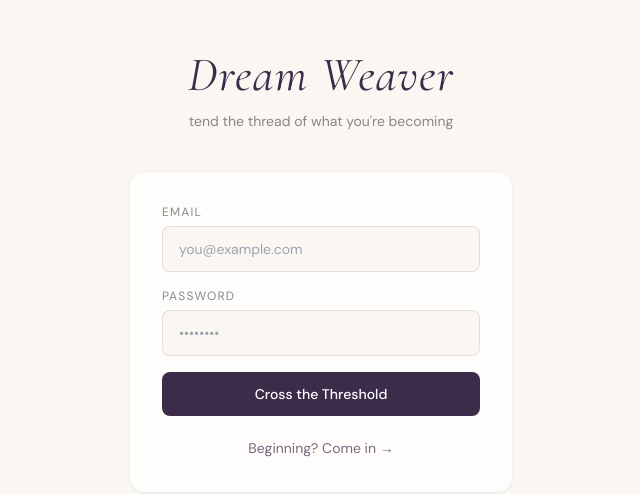
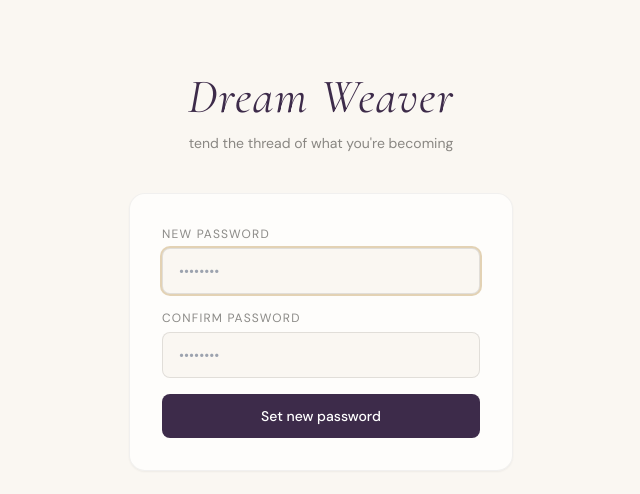
Before and after one commit to kimberadutton-hash/DreamWeaver, a React (Vite) app in the folder client/: page /reset-password in a window 1280 px wide. Before the commit this address led to /login. Shown: the part 128-622 px from the top of the page, without its empty margins (319-959 px from the left). Built offline with nearby package versions, Linux system fonts and the light colour scheme; no server answers.

Commit message:
Add forgot password and reset password flow

```diff
--- a/client/src/App.jsx
+++ b/client/src/App.jsx
@@ -19,6 +19,7 @@ import WakingLife from './pages/WakingLife';
 import ActiveImagination from './pages/ActiveImagination';
 import ShadowWork from './pages/ShadowWork';
 import DreamSeries from './pages/DreamSeries';
+import ResetPassword from './pages/ResetPassword';
 
 
 function LoadingScreen() {
@@ -55,6 +56,7 @@ export default function App() {
       <AuthProvider>
         <Routes>
           <Route path="/login" element={<Login />} />
+          <Route path="/reset-password" element={<ResetPassword />} />
           <Route path="/welcome" element={<WelcomeRoute><Onboarding /></WelcomeRoute>} />
           <Route
             path="/*"
--- a/client/src/pages/Login.jsx
+++ b/client/src/pages/Login.jsx
@@ -4,7 +4,7 @@ import { supabase } from '../lib/supabase';
 
 export default function Login() {
   const navigate = useNavigate();
-  const [mode, setMode] = useState('login'); // 'login' | 'signup'
+  const [mode, setMode] = useState('login'); // 'login' | 'signup' | 'reset'
   const [email, setEmail] = useState('');
   const [password, setPassword] = useState('');
   const [error, setError] = useState('');
@@ -21,13 +21,25 @@ export default function Login() {
       const { error } = await supabase.auth.signInWithPassword({ email, password });
       if (error) setError(error.message);
       else navigate('/archive');
-    } else {
+    } else if (mode === 'signup') {
       const { error } = await supabase.auth.signUp({ email, password });
       if (error) setError(error.message);
       else setMessage('Check your email to confirm your account.');
+    } else if (mode === 'reset') {
+      const { error } = await supabase.auth.resetPasswordForEmail(email, {
+        redirectTo: 'https://dreamweaver1-xi.vercel.app/reset-password',
+      });
+      if (error) setError(error.message);
+      else setMessage('Check your email for a reset link.');
     }
 
     setLoading(false);
+  }
+
+  function switchMode(next) {
+    setMode(next);
+    setError('');
+    setMessage('');
   }
 
   return (
@@ -63,6 +75,7 @@ export default function Login() {
               />
             </div>
 
+            {mode !== 'reset' && (
               <div>
                 <label className="block text-xs uppercase tracking-widest text-ink/50 mb-1.5 font-body">
                   Password
@@ -75,7 +88,17 @@ export default function Login() {
                   className="w-full px-4 py-3 rounded-lg border border-black/10 bg-parchment text-ink text-sm font-body focus:outline-none focus:ring-2 focus:ring-gold/40"
                   placeholder="••••••••"
                 />
+                {mode === 'login' && (
+                  <button
+                    type="button"
+                    onClick={() => switchMode('reset')}
+                    className="mt-1.5 text-xs font-body text-ink/40 hover:text-ink/70 transition-colors"
+                  >
+                    Forgot password?
+                  </button>
+                )}
               </div>
+            )}
 
             {error && (
               <p className="text-red-600 text-sm font-body">{error}</p>
@@ -90,17 +113,32 @@ export default function Login() {
               className="w-full py-3 rounded-lg font-body text-sm font-medium text-white transition-opacity disabled:opacity-60"
               style={{ backgroundColor: '#3d2b4a' }}
             >
-              {loading ? 'Please wait…' : mode === 'login' ? 'Cross the Threshold' : 'Create Account'}
+              {loading
+                ? 'Please wait…'
+                : mode === 'login'
+                  ? 'Cross the Threshold'
+                  : mode === 'signup'
+                    ? 'Create Account'
+                    : 'Send reset link'}
             </button>
           </form>
 
           <div className="mt-5 text-center">
+            {mode === 'reset' ? (
               <button
-              onClick={() => { setMode(m => m === 'login' ? 'signup' : 'login'); setError(''); setMessage(''); }}
+                onClick={() => switchMode('login')}
+                className="text-plum/70 hover:text-plum text-sm font-body transition-colors"
+              >
+                ← Back to sign in
+              </button>
+            ) : (
+              <button
+                onClick={() => switchMode(mode === 'login' ? 'signup' : 'login')}
                 className="text-plum/70 hover:text-plum text-sm font-body transition-colors"
               >
                 {mode === 'login' ? 'Beginning? Come in →' : 'Already have an account? Sign in'}
               </button>
+            )}
           </div>
         </div>
       </div>
--- /dev/null
+++ b/client/src/pages/ResetPassword.jsx
@@ -0,0 +1,108 @@
+import { useState } from 'react';
+import { useNavigate } from 'react-router-dom';
+import { supabase } from '../lib/supabase';
+
+export default function ResetPassword() {
+  const navigate = useNavigate();
+  const [password, setPassword] = useState('');
+  const [confirm, setConfirm] = useState('');
+  const [error, setError] = useState('');
+  const [message, setMessage] = useState('');
+  const [loading, setLoading] = useState(false);
+
+  async function handleSubmit(e) {
+    e.preventDefault();
+    setError('');
+
+    if (password.length < 6) {
+      setError('Password must be at least 6 characters.');
+      return;
+    }
+    if (password !== confirm) {
+      setError('Passwords do not match.');
+      return;
+    }
+
+    setLoading(true);
+    const { error } = await supabase.auth.updateUser({ password });
+    setLoading(false);
+
+    if (error) {
+      setError(error.message);
+    } else {
+      setMessage('Password updated — you can now sign in.');
+      setTimeout(() => navigate('/login'), 2000);
+    }
+  }
+
+  return (
+    <div
+      className="min-h-screen flex items-center justify-center"
+      style={{ backgroundColor: '#faf7f2' }}
+    >
+      <div className="w-full max-w-sm">
+        {/* Logo */}
+        <div className="text-center mb-10">
+          <h1 className="font-display italic text-5xl text-plum tracking-wide">
+            Dream Weaver
+          </h1>
+          <p className="text-ink/50 text-sm mt-3 font-body">
+            tend the thread of what you're becoming
+          </p>
+        </div>
+
+        {/* Card */}
+        <div className="bg-white/70 rounded-2xl shadow-sm border border-black/5 px-8 py-8">
+          <form onSubmit={handleSubmit} className="space-y-4">
+            <div>
+              <label className="block text-xs uppercase tracking-widest text-ink/50 mb-1.5 font-body">
+                New Password
+              </label>
+              <input
+                type="password"
+                value={password}
+                onChange={e => setPassword(e.target.value)}
+                required
+                autoFocus
+                autoComplete="new-password"
+                className="w-full px-4 py-3 rounded-lg border border-black/10 bg-parchment text-ink text-sm font-body focus:outline-none focus:ring-2 focus:ring-gold/40"
+                placeholder="••••••••"
+              />
+            </div>
+
+            <div>
+              <label className="block text-xs uppercase tracking-widest text-ink/50 mb-1.5 font-body">
+                Confirm Password
+              </label>
+              <input
+                type="password"
+                value={confirm}
+                onChange={e => setConfirm(e.target.value)}
+                required
+                autoComplete="new-password"
+                className="w-full px-4 py-3 rounded-lg border border-black/10 bg-parchment text-ink text-sm font-body focus:outline-none focus:ring-2 focus:ring-gold/40"
+                placeholder="••••••••"
+              />
+            </div>
+
+            {error && (
+              <p className="text-red-600 text-sm font-body">{error}</p>
+            )}
+            {message && (
+              <p className="text-green-700 text-sm font-body">{message}</p>
+            )}
+
+            <button
+              type="submit"
+              disabled={loading || !!message}
+              className="w-full py-3 rounded-lg font-body text-sm font-medium text-white transition-opacity disabled:opacity-60"
+              style={{ backgroundColor: '#3d2b4a' }}
+            >
+              {loading ? 'Please wait…' : 'Set new password'}
+            </button>
+          </form>
+        </div>
+      </div>
+    </div>
+  );
+}
```
Lines whose indentation alone changed are shown as unchanged.
